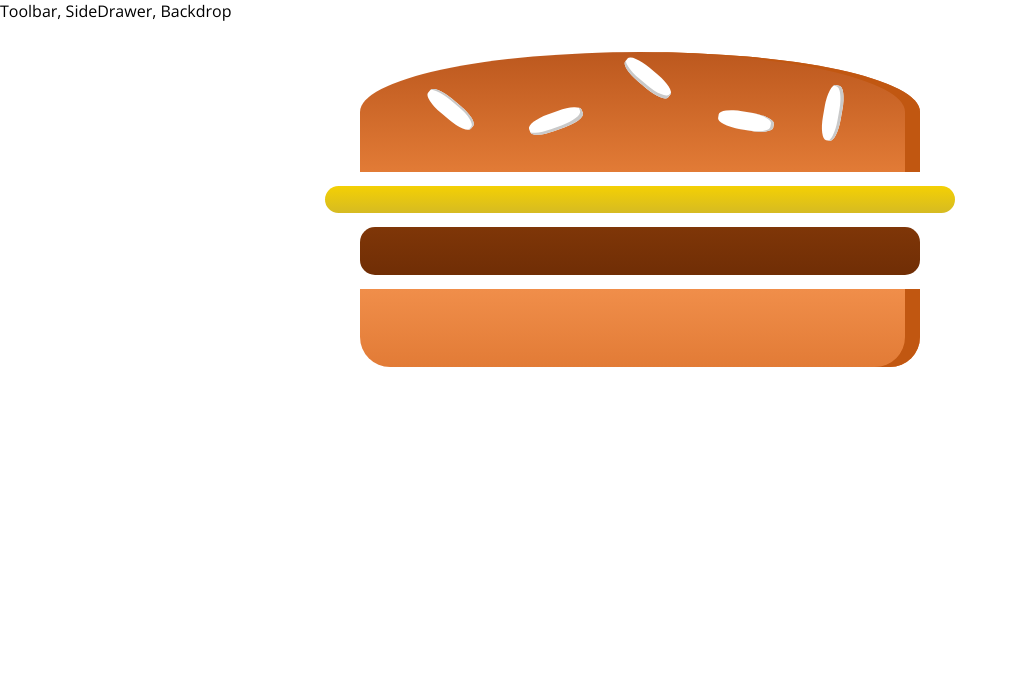
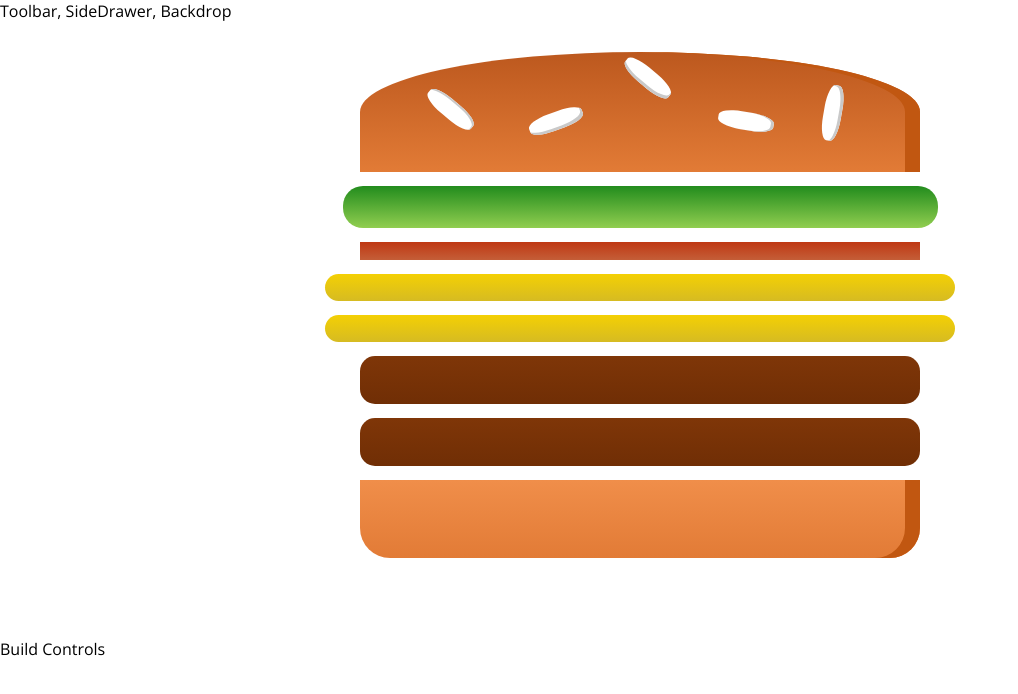
Before and after one commit to MattAuretta/react-burger, a React (Create React App) app: page / in a window 1280 px wide. Shown: the top 694 px of the page, without its empty margins (0-1018 px from the left). Built offline with nearby package versions, Linux system fonts and the light colour scheme.

Commit message:
dynamic ingredients state

```diff
--- a/src/components/Burger/Burger.js
+++ b/src/components/Burger/Burger.js
@@ -3,11 +3,24 @@
 import BurgerIngredient from './BurgerIngredient/BurgerIngredient';
 
 const burger = (props) => {
+    // Extracts keys from an object (ingredients in BurgerBuilder state) and transforms the values into an array
+    const transformedIngredients = Object.keys(props.ingredients)
+    //Map over each ingredient as a string value
+    .map(igKey => {
+        // Returns an array with a length equal to the ingredient's state value
+        // [...Array(3)] would return an array with 3 undefined spaces
+        // We use props.ingredients[igKey] to get the specific number for said ingredient
+        return [...Array(props.ingredients[igKey])]
+        // Map the undefined values array
+        // We use an underscore since the value doesn't matter, but we do want the index
+        .map((_, index) => {
+            return <BurgerIngredient key={igKey + index} type={igKey} />;
+        });
+    });
     return (
         <div className={classes.Burger}>
             <BurgerIngredient type="bread-top"/>
-            <BurgerIngredient type="cheese"/>
-            <BurgerIngredient type="meat"/>
+            {transformedIngredients}
             <BurgerIngredient type="bread-bottom"/>
         </div>
     );
--- a/src/containers/BurgerBuilder/BurgerBuilder.js
+++ b/src/containers/BurgerBuilder/BurgerBuilder.js
@@ -3,10 +3,24 @@
 import Burger from '../../components/Burger/Burger';
 
 class BurgerBuilder extends Component {
+    // constructor(props){
+    //     super(props);
+    //     this.state={...}
+    // }
+    state = {
+        ingredients : {
+            lettuce: 1,
+            bacon: 1,
+            cheese: 2,
+            meat: 2
+        }
+    }
+
     render () {
         return (
             <Aux>
-                <Burger />
+                <Burger ingredients={this.state.ingredients}/>
+                <div>Build Controls</div>
             </Aux>
         );
     }
```
